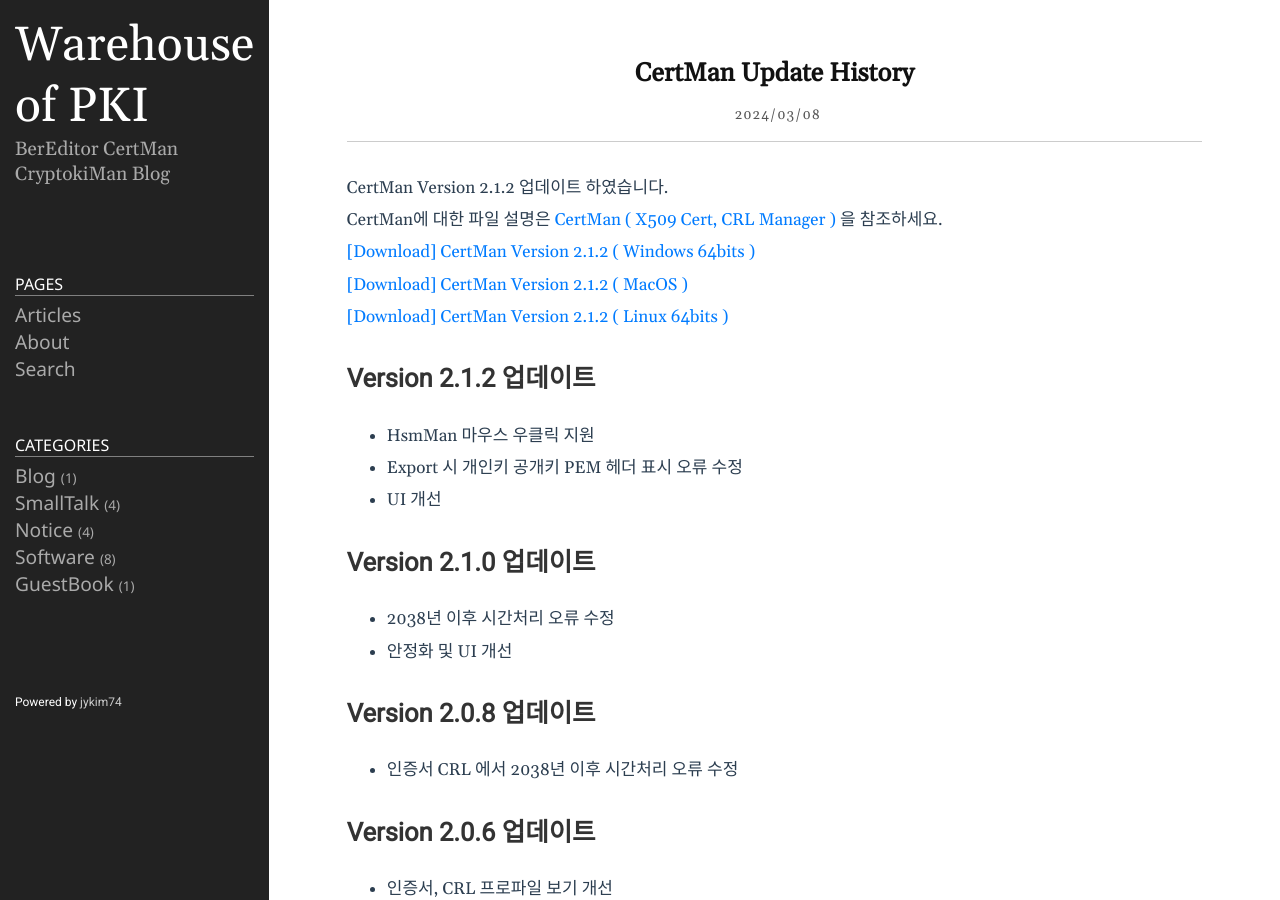
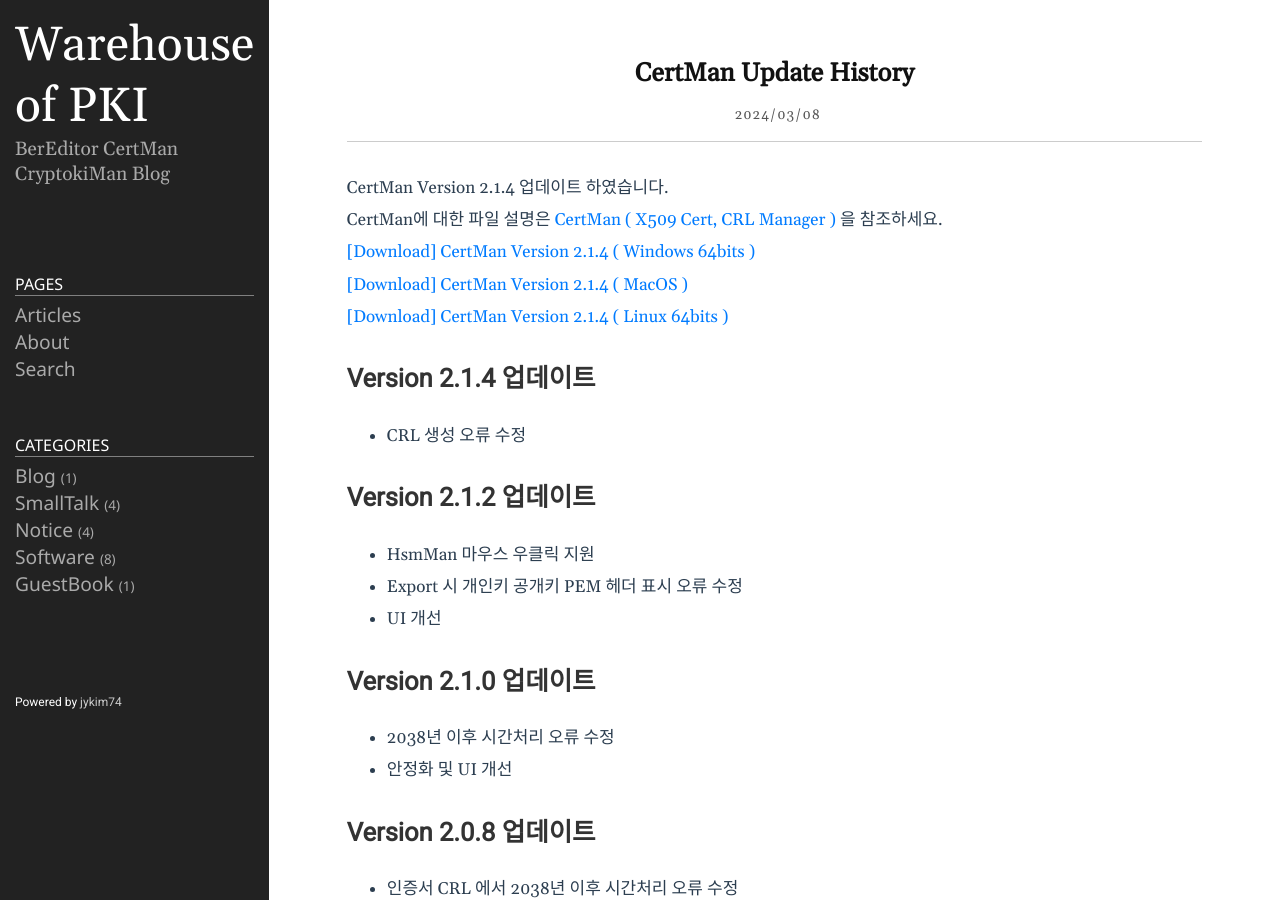
Before and after one commit to jykim74/jykim74.github.io, a Jekyll site: the page built from _posts/2024-03-08-CertManUpdate.md, in a window 1280 px wide and 900 px high. Built offline with Jekyll 4.4.1, drawn with Linux system fonts in a browser that asks for light colours; nearby versions of some CDN libraries; comment, search, counter and statistics services are not loaded.

Commit message:
CertMan Version 2.1.4 적용

```diff
--- a/_posts/2023-04-13-CertMan.markdown
+++ b/_posts/2023-04-13-CertMan.markdown
@@ -10,11 +10,11 @@
 The file can be downloaded from this page link (size is about 30M)
 This is a program I made personally, so if you have any questions or bugs, please Use [Google Groups]( https://groups.google.com/g/certman, "Google Groups" )
 
-[[Download] CertMan Version 2.1.2 (Win64)](https://jykim74.github.io/msi/CertMan-enV212.msi "CertMan")
+[[Download] CertMan Version 2.1.4 (Win64)](https://jykim74.github.io/msi/CertMan-enV212.msi "CertMan")
 
-[[Download] CertMan Version 2.1.2 (MacOS)](https://jykim74.github.io/dmg/CertManV212.dmg, "CertMan")
+[[Download] CertMan Version 2.1.4 (MacOS)](https://jykim74.github.io/dmg/CertManV214.dmg, "CertMan")
 
-[[Download] CertMan Version 2.1.2 (Linux64)](https://jykim74.github.io/zip/CertManV212.zip, "CertMan")
+[[Download] CertMan Version 2.1.4 (Linux64)](https://jykim74.github.io/zip/CertManV214.zip, "CertMan")
 
 If you would like to receive a license, simply write a request in [Free License Request](https::/jykim7.mycafe24.com/user_reg.php) and you can receive a trial (30-day) license.
 Of course, you can apply for a license multiple times.
--- a/_posts/2024-03-08-CertManUpdate.md
+++ b/_posts/2024-03-08-CertManUpdate.md
@@ -4,12 +4,15 @@
 tags: [X.509,Cert,Certificate,CRL,RSA,ECDSA,PKI,CSR,KeyPair]
 category: Software
 ---
-CertMan Version 2.1.2 업데이트 하였습니다.
+CertMan Version 2.1.4 업데이트 하였습니다.
 CertMan에 대한 파일 설명은 [CertMan ( X509 Cert, CRL Manager )](https://jykim74.tistory.com/37) 을 참조하세요.
 
-[\[Download\] CertMan Version 2.1.2 ( Windows 64bits )](https://jykim74.github.io/msi/CertMan-enV212.msi)
-[\[Download\] CertMan Version 2.1.2 ( MacOS )](https://jykim74.github.io/dmg/CertManV212.dmg)
-[\[Download\] CertMan Version 2.1.2 ( Linux 64bits )](https://jykim74.github.io/zip/CertManV212.zip)
+[\[Download\] CertMan Version 2.1.4 ( Windows 64bits )](https://jykim74.github.io/msi/CertMan-enV214.msi)
+[\[Download\] CertMan Version 2.1.4 ( MacOS )](https://jykim74.github.io/dmg/CertManV214.dmg)
+[\[Download\] CertMan Version 2.1.4 ( Linux 64bits )](https://jykim74.github.io/zip/CertManV214.zip)
+
+## Version 2.1.4 업데이트
+- CRL 생성 오류 수정
 
 ## Version 2.1.2 업데이트
 - HsmMan 마우스 우클릭 지원
--- a/appcast/certman_appcast_win.xml
+++ b/appcast/certman_appcast_win.xml
@@ -5,9 +5,9 @@
 		<description>Feed for CertMan updates</description>
 		<language>en</language>
 		<item>
-			<title>Version 2.1.2</title>
+			<title>Version 2.1.4</title>
 			<sparkle:releaseNotesLink>https://jykim74.github.io/software/2024/03/08/CertManUpdate.html</sparkle:releaseNotesLink>
-			<enclosure url="https://jykim74.github.io/msi/CertMan-enV212.msi" sparkle:version="2.1.2" length="0" type="application/octet-stream"/>
+			<enclosure url="https://jykim74.github.io/msi/CertMan-enV214.msi" sparkle:version="2.1.4" length="0" type="application/octet-stream"/>
 		</item>
 	</channel>
 </rss>
--- a/appcast/certman_appcast_win_ko.xml
+++ b/appcast/certman_appcast_win_ko.xml
@@ -5,9 +5,9 @@
 		<description>Feed for CertMan updates</description>
 		<language>en</language>
 		<item>
-			<title>Version 2.1.2</title>
+			<title>Version 2.1.4</title>
 			<sparkle:releaseNotesLink>https://jykim74.github.io/software/2024/03/08/CertManUpdate.html</sparkle:releaseNotesLink>
-			<enclosure url="https://jykim74.github.io/msi/CertMan-enV212.msi" sparkle:version="2.1.2" length="0" type="application/octet-stream"/>
+			<enclosure url="https://jykim74.github.io/msi/CertMan-enV214.msi" sparkle:version="2.1.4" length="0" type="application/octet-stream"/>
 		</item>
 	</channel>
 </rss>
```
